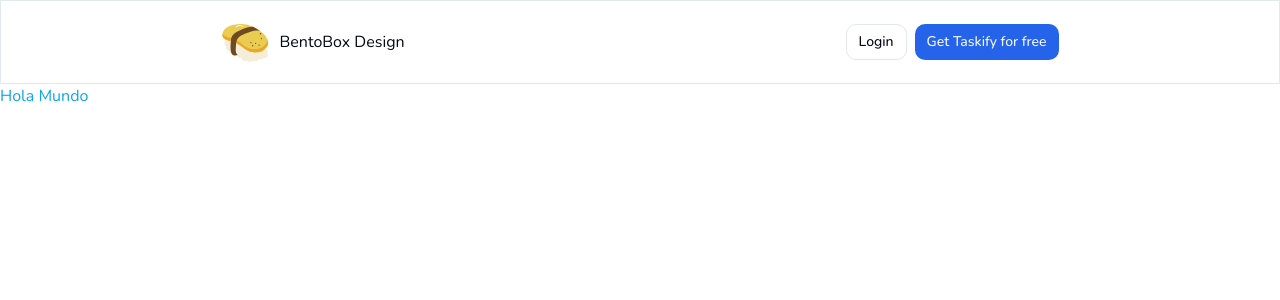
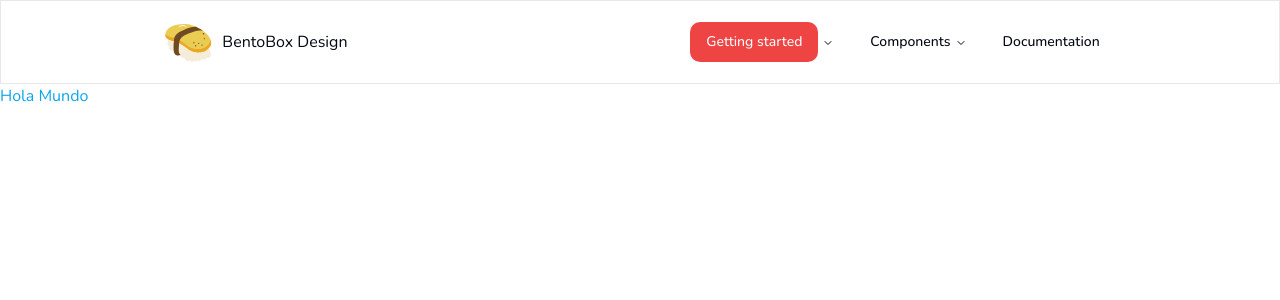
Before and after one commit to Andresfrla/webwise-creations, a Next.js app: page / in a window 1280 px wide. Shown: the top 300 px of the page. Built offline with nearby package versions, Linux system fonts and the light colour scheme.

Commit message:
add the navbar only need to edit

```diff
--- a/app/_components/navbar.tsx
+++ b/app/_components/navbar.tsx
@@ -1,6 +1,8 @@
 import Logo from "@/components/logo"
 import { Button } from "@/components/ui/button"
+import { NavigationMenu, NavigationMenuContent, NavigationMenuItem, NavigationMenuLink, NavigationMenuList, NavigationMenuTrigger } from "@/components/ui/navigation-menu"
 import Link from "next/link"
+import { NavigationMenuDemo } from "./navigation-menu"
 
 export const Navbar = () => {
   return (
@@ -8,22 +10,7 @@
         <div className="flex justify-around items-center mb-4 mt-4">
             <Logo />
 
-            <div className="flex space-x-2">
-                <Button size="sm" variant="outline" asChild>
-                    <Link
-                        href="/sign-in"
-                    >
-                        Login
-                    </Link>
-                </Button>
-                <Button size="sm" asChild>
-                    <Link
-                        href="/sign-up"
-                    >
-                        Get Taskify for free
-                    </Link>
-                </Button>
-            </div>
+            <NavigationMenuDemo />
         </div>
     </div>
   )
--- /dev/null
+++ b/app/_components/navigation-menu.tsx
@@ -0,0 +1,148 @@
+"use client"
+
+import * as React from "react"
+import Link from "next/link"
+
+import { cn } from "@/lib/utils"
+import {
+  NavigationMenu,
+  NavigationMenuContent,
+  NavigationMenuItem,
+  NavigationMenuLink,
+  NavigationMenuList,
+  NavigationMenuTrigger,
+  navigationMenuTriggerStyle,
+} from "@/components/ui/navigation-menu"
+import { Button } from "@/components/ui/button"
+
+const components: { title: string; href: string; description: string }[] = [
+  {
+    title: "Alert Dialog",
+    href: "/docs/primitives/alert-dialog",
+    description:
+      "A modal dialog that interrupts the user with important content and expects a response.",
+  },
+  {
+    title: "Hover Card",
+    href: "/docs/primitives/hover-card",
+    description:
+      "For sighted users to preview content available behind a link.",
+  },
+  {
+    title: "Progress",
+    href: "/docs/primitives/progress",
+    description:
+      "Displays an indicator showing the completion progress of a task, typically displayed as a progress bar.",
+  },
+  {
+    title: "Scroll-area",
+    href: "/docs/primitives/scroll-area",
+    description: "Visually or semantically separates content.",
+  },
+  {
+    title: "Tabs",
+    href: "/docs/primitives/tabs",
+    description:
+      "A set of layered sections of content—known as tab panels—that are displayed one at a time.",
+  },
+  {
+    title: "Tooltip",
+    href: "/docs/primitives/tooltip",
+    description:
+      "A popup that displays information related to an element when the element receives keyboard focus or the mouse hovers over it.",
+  },
+]
+
+export function NavigationMenuDemo() {
+  return (
+    <NavigationMenu>
+      <NavigationMenuList>
+        <NavigationMenuItem>
+        <NavigationMenuTrigger><Button variant="destructive">Getting started</Button></NavigationMenuTrigger>
+          <NavigationMenuContent>
+            <ul className="grid gap-3 p-4 md:w-[400px] lg:w-[500px] lg:grid-cols-[.75fr_1fr]">
+              <li className="row-span-3">
+
+                  <NavigationMenuLink asChild>
+
+                    <a
+                      className="flex h-full w-full select-none flex-col justify-end rounded-md bg-gradient-to-b from-muted/50 to-muted p-6 no-underline outline-none focus:shadow-md"
+                      href="/"
+                    >
+                      <div className="mb-2 mt-4 text-lg font-medium">
+                        shadcn/ui
+                      </div>
+                      <p className="text-sm leading-tight text-muted-foreground">
+                        Beautifully designed components built with Radix UI and
+                        Tailwind CSS.
+                      </p>
+                    </a>
+
+                  </NavigationMenuLink>
+
+              </li>
+              <ListItem href="/docs" title="Introduction">
+                Re-usable components built using Radix UI and Tailwind CSS.
+              </ListItem>
+              <ListItem href="/docs/installation" title="Installation">
+                How to install dependencies and structure your app.
+              </ListItem>
+              <ListItem href="/docs/primitives/typography" title="Typography">
+                Styles for headings, paragraphs, lists...etc
+              </ListItem>
+            </ul>
+          </NavigationMenuContent>
+        </NavigationMenuItem>
+        <NavigationMenuItem>
+          <NavigationMenuTrigger>Components</NavigationMenuTrigger>
+          <NavigationMenuContent>
+            <ul className="grid w-[400px] gap-3 p-4 md:w-[500px] md:grid-cols-2 lg:w-[600px] ">
+              {components.map((component) => (
+                <ListItem
+                  key={component.title}
+                  title={component.title}
+                  href={component.href}
+                >
+                  {component.description}
+                </ListItem>
+              ))}
+            </ul>
+          </NavigationMenuContent>
+        </NavigationMenuItem>
+        <NavigationMenuItem>
+          <Link href="/docs" legacyBehavior passHref>
+            <NavigationMenuLink className={navigationMenuTriggerStyle()}>
+              Documentation
+            </NavigationMenuLink>
+          </Link>
+        </NavigationMenuItem>
+      </NavigationMenuList>
+    </NavigationMenu>
+  )
+}
+
+const ListItem = React.forwardRef<
+  React.ElementRef<"a">,
+  React.ComponentPropsWithoutRef<"a">
+>(({ className, title, children, ...props }, ref) => {
+  return (
+    <li>
+      <NavigationMenuLink asChild>
+        <a
+          ref={ref}
+          className={cn(
+            "block select-none space-y-1 rounded-md p-3 leading-none no-underline outline-none transition-colors hover:bg-accent hover:text-accent-foreground focus:bg-accent focus:text-accent-foreground",
+            className
+          )}
+          {...props}
+        >
+          <div className="text-sm font-medium leading-none">{title}</div>
+          <p className="line-clamp-2 text-sm leading-snug text-muted-foreground">
+            {children}
+          </p>
+        </a>
+      </NavigationMenuLink>
+    </li>
+  )
+})
+ListItem.displayName = "ListItem"
--- a/app/globals.css
+++ b/app/globals.css
@@ -2,53 +2,53 @@
 @tailwind components;
 @tailwind utilities;
 
+
 @layer base {
   :root {
     --background: 0 0% 100%;
-    --foreground: 222.2 84% 4.9%;
+    --foreground: 224 71.4% 4.1%;
     --card: 0 0% 100%;
-    --card-foreground: 222.2 84% 4.9%;
+    --card-foreground: 224 71.4% 4.1%;
     --popover: 0 0% 100%;
-    --popover-foreground: 222.2 84% 4.9%;
-    --primary: 221.2 83.2% 53.3%;
-    --primary-foreground: 210 40% 98%;
-    --secondary: 210 40% 96.1%;
-    --secondary-foreground: 222.2 47.4% 11.2%;
-    --muted: 210 40% 96.1%;
-    --muted-foreground: 215.4 16.3% 46.9%;
-    --accent: 210 40% 96.1%;
-    --accent-foreground: 222.2 47.4% 11.2%;
+    --popover-foreground: 224 71.4% 4.1%;
+    --primary: 262.1 83.3% 57.8%;
+    --primary-foreground: 210 20% 98%;
+    --secondary: 220 14.3% 95.9%;
+    --secondary-foreground: 220.9 39.3% 11%;
+    --muted: 220 14.3% 95.9%;
+    --muted-foreground: 220 8.9% 46.1%;
+    --accent: 220 14.3% 95.9%;
+    --accent-foreground: 220.9 39.3% 11%;
     --destructive: 0 84.2% 60.2%;
-    --destructive-foreground: 210 40% 98%;
-    --border: 214.3 31.8% 91.4%;
-    --input: 214.3 31.8% 91.4%;
-    --ring: 221.2 83.2% 53.3%;
+    --destructive-foreground: 210 20% 98%;
+    --border: 220 13% 91%;
+    --input: 220 13% 91%;
+    --ring: 262.1 83.3% 57.8%;
     --radius: 0.75rem;
   }
 
   .dark {
-    --background: 222.2 84% 4.9%;
-    --foreground: 210 40% 98%;
-    --card: 222.2 84% 4.9%;
-    --card-foreground: 210 40% 98%;
-    --popover: 222.2 84% 4.9%;
-    --popover-foreground: 210 40% 98%;
-    --primary: 217.2 91.2% 59.8%;
-    --primary-foreground: 222.2 47.4% 11.2%;
-    --secondary: 217.2 32.6% 17.5%;
-    --secondary-foreground: 210 40% 98%;
-    --muted: 217.2 32.6% 17.5%;
-    --muted-foreground: 215 20.2% 65.1%;
-    --accent: 217.2 32.6% 17.5%;
-    --accent-foreground: 210 40% 98%;
+    --background: 224 71.4% 4.1%;
+    --foreground: 210 20% 98%;
+    --card: 224 71.4% 4.1%;
+    --card-foreground: 210 20% 98%;
+    --popover: 224 71.4% 4.1%;
+    --popover-foreground: 210 20% 98%;
+    --primary: 263.4 70% 50.4%;
+    --primary-foreground: 210 20% 98%;
+    --secondary: 215 27.9% 16.9%;
+    --secondary-foreground: 210 20% 98%;
+    --muted: 215 27.9% 16.9%;
+    --muted-foreground: 217.9 10.6% 64.9%;
+    --accent: 215 27.9% 16.9%;
+    --accent-foreground: 210 20% 98%;
     --destructive: 0 62.8% 30.6%;
-    --destructive-foreground: 210 40% 98%;
-    --border: 217.2 32.6% 17.5%;
-    --input: 217.2 32.6% 17.5%;
-    --ring: 224.3 76.3% 48%;
+    --destructive-foreground: 210 20% 98%;
+    --border: 215 27.9% 16.9%;
+    --input: 215 27.9% 16.9%;
+    --ring: 263.4 70% 50.4%;
   }
 }
-
 
 @layer base {
   * {
--- a/package.json
+++ b/package.json
@@ -9,6 +9,7 @@
     "lint": "next lint"
   },
   "dependencies": {
+    "@radix-ui/react-dropdown-menu": "^2.0.6",
     "@radix-ui/react-navigation-menu": "^1.1.4",
     "@radix-ui/react-slot": "^1.0.2",
     "class-variance-authority": "^0.7.0",
```
Also changed, not shown: 1 other file (tests, documents, lock files or other folders).
